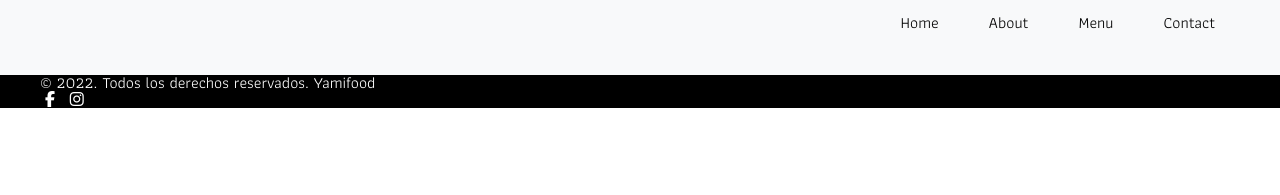
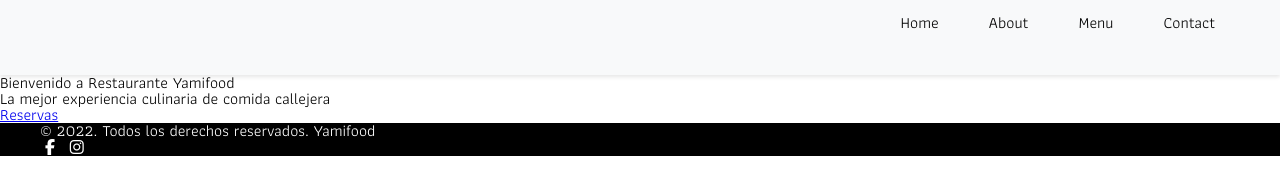
Before and after one commit to jccastaneda0201/ejercicio_repaso, a plain HTML site: page index.html in a window 1280 px wide. Shown: the part 19-214 px from the top of the page. Drawn offline with Linux system fonts and the light colour scheme; a web font is replaced by a local one.

Commit message:
Creacion de Hero Section

```diff
--- a/index.html
+++ b/index.html
@@ -35,6 +35,17 @@
 
       <!-- End Header -->
 
+      <!-- Star Hero -->
+      <div class="hero">
+        <div class="claim">
+          <h1>Bienvenido a Restaurante Yamifood</h1>
+          <h4>La mejor experiencia culinaria de comida callejera</h4>
+          <a href="#" class="btn">Reservas</a>
+        </div>
+      </div>
+
+      <!--End Hero-->
+
       <!-- Star Footer -->
       <footer>
         <div class="container">
```
